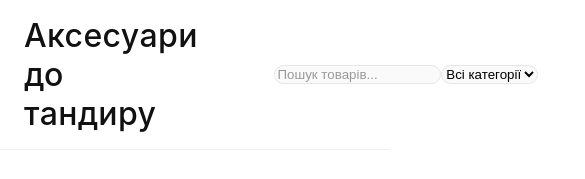
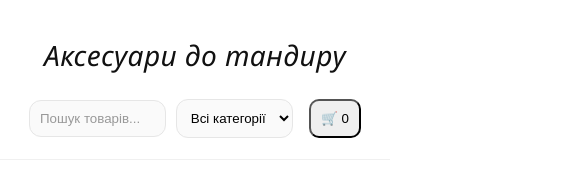
Before and after one commit to Malk0v/tandoor_asessories2.0, a plain HTML site: page index.html in a window 390 px wide. Shown: the top 179 px of the page, 585 px wide, since content can reach past the window. Drawn offline with Linux system fonts and the light colour scheme.

Commit message:
add media in style

```diff
--- a/css/style.css
+++ b/css/style.css
@@ -23,6 +23,8 @@ header {
   margin: 0;
   font-weight: 500;
   letter-spacing: 0.4px;
+  font-style: italic;
+  font-family: "Segoe UI", Tahoma, Geneva, Verdana, sans-serif;
 }
 
 .controls {
@@ -197,3 +199,48 @@ header {
   transform: translateY(-20px);
   pointer-events: none;
 }
+
+@media (max-width: 768px) {
+  body {
+    /* background-color: #413636; */
+    font-size: 14px;
+    display: flex;
+    flex-wrap: wrap;
+    justify-content: space-around;
+    align-items: center;
+  }
+
+  header {
+    display: block;
+    width: 100%;
+  }
+
+  h1 {
+    max-width: 750px;
+    padding: 20px;
+    text-align: center;
+  }
+
+  .search-input {
+    padding: 10px;
+    margin: 5px;
+  }
+
+  .controls {
+    display: flex;
+    flex-wrap: wrap;
+    justify-content: space-around;
+    align-items: center;
+  }
+
+  #category-select {
+    padding: 10px;
+    margin: 5px;
+  }
+
+  #cart-btn {
+    padding: 10px;
+    margin: 5px;
+    border-radius: 10px;
+  }
+}
--- a/index.html
+++ b/index.html
@@ -14,14 +14,19 @@
       </div>
 
       <div class="controls">
-        <input id="search-input" type="search" placeholder="Пошук товарів..." />
+        <input
+          class="search-input"
+          id="search-input"
+          type="search"
+          placeholder="Пошук товарів..."
+        />
         <select id="category-select">
           <option value="all">Всі категорії</option>
         </select>
-      </div>
 
-      <div class="cart-control">
-        <button id="cart-btn">🛒 <span id="cart-count">0</span></button>
+        <div class="cart-control">
+          <button id="cart-btn">🛒 <span id="cart-count">0</span></button>
+        </div>
       </div>
     </header>
 
```
